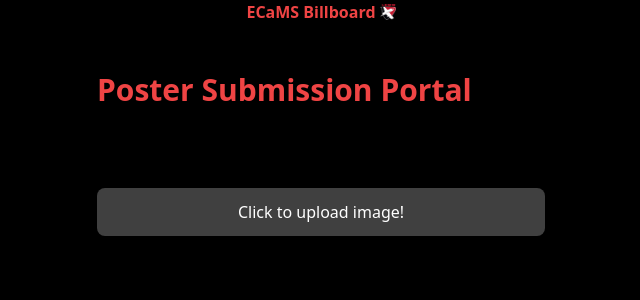
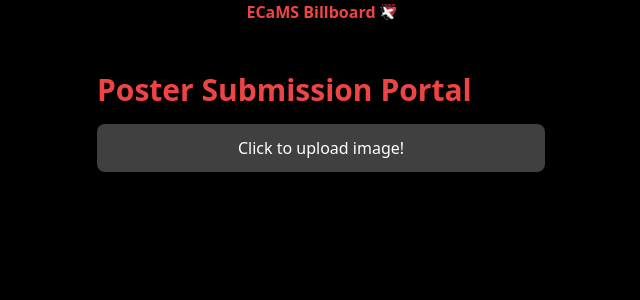
Before and after one commit to ECaMS-Billboard/ecams-billboard, a React (Create React App) app: page /upload in a window 1280 px wide. Shown: the top 300 px of the page, without its empty margins (319-959 px from the left). Built offline with nearby package versions, Linux system fonts and the light colour scheme; the HTML template or start-up script is replaced by a standard one.

Commit message:
Upload.js debug 12312312123123
stupid code please work!

```diff
--- a/src/pages/Upload.js
+++ b/src/pages/Upload.js
@@ -58,7 +58,7 @@ function Upload() {
       <div className="max-w-md mx-auto">
         <h1 className="text-red-500 text-3xl font-bold mb-4">Poster Submission Portal</h1>
         <div className="w-full max-w-md flex flex-col gap-4">
-          // remove 'disabled' below to reactivate portal submission //disabled
+          {/*To disable submission: document.getElementById('fileInput').click()} disabled */}
           <button
 
             onClick={() => document.getElementById('fileInput').click()}
```
